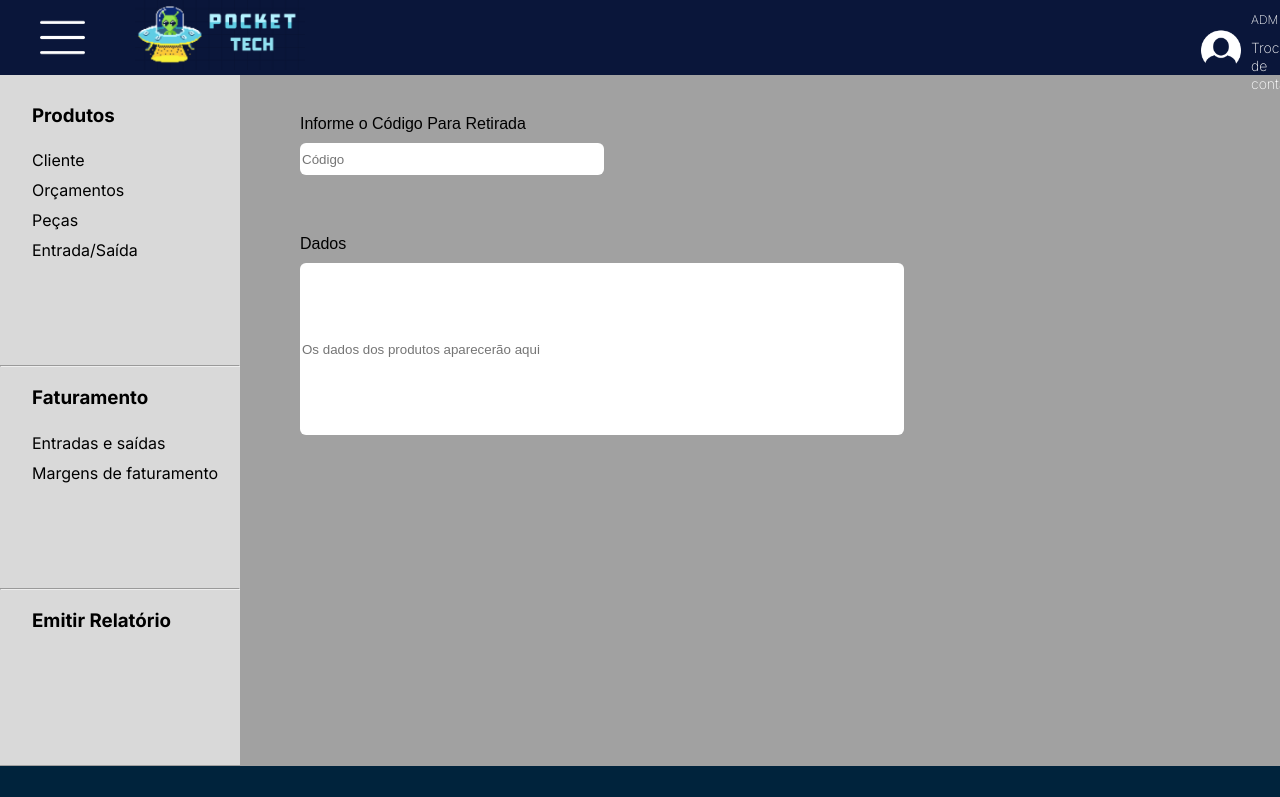
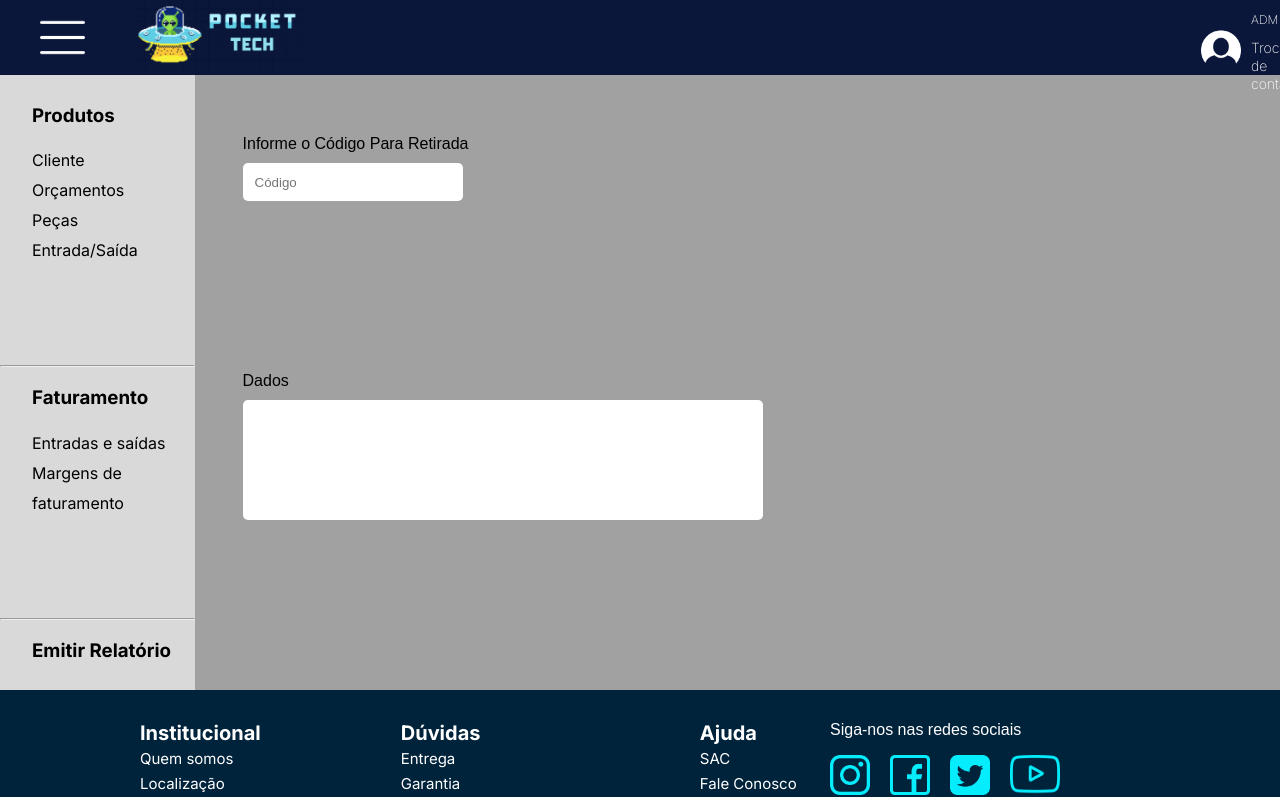
Before and after one commit to ManuelaLuchSilva/PocketTech, a Vue app: page /EntradaESaida in a window 1280 px wide. Shown: the top 797 px of the page. Built offline with nearby package versions, Linux system fonts and the light colour scheme; a web font is replaced by a local one.

Commit message:
Adicionar funcionalidade Entrada e Saida

```diff
--- a/src/components/EntradaESaida.vue
+++ b/src/components/EntradaESaida.vue
@@ -1,49 +1,128 @@
 <script setup>
+import { reactive } from 'vue'
 
+const form = reactive({
+  codigo: '',
+  dados: ''
+})
+
+const produtos = [
+  {
+    codigo: '12345',
+    descricao: 'Tela para iPhone 12',
+    quantidade: 5,
+    subDescricao: 'Tela original de alta qualidade para substituir a tela quebrada do iPhone 12. Inclui ferramentas de instalação.'
+  },
+  {
+    codigo: '67890',
+    descricao: 'Bateria para Samsung S21',
+    quantidade: 10,
+    subDescricao: 'Bateria de longa duração para Samsung S21, compatível com o modelo original. Inclui instruções de instalação.'
+  },
+  {
+    codigo: '11223',
+    descricao: 'Carregador USB-C',
+    quantidade: 7,
+    subDescricao: 'Carregador USB-C rápido para diversos modelos de smartphones. Inclui cabo de 1 metro.'
+  },
+  {
+    codigo: '44556',
+    descricao: 'Câmera Traseira para Xiaomi Mi 11',
+    quantidade: 8,
+    subDescricao: 'Câmera traseira de alta resolução para Xiaomi Mi 11. Perfeita para capturar fotos nítidas e vídeos de alta qualidade. Inclui suporte de instalação.'
+  },
+  {
+    codigo: '78901',
+    descricao: 'Fone de Ouvido Bluetooth',
+    quantidade: 15,
+    subDescricao: 'Fones de ouvido Bluetooth com cancelamento de ruído. Ideal para chamadas e música com som cristalino e conforto prolongado. Bateria de longa duração.'
+  },
+  {
+    codigo: '23456',
+    descricao: 'Suporte para Celular com Ventosa',
+    quantidade: 20,
+    subDescricao: 'Suporte para celular com ventosa para uso em carros. Mantém seu celular seguro e acessível enquanto dirige. Compatível com diversos modelos.'
+  },
+  {
+    codigo: '34567',
+    descricao: 'Película Protetora para Samsung Galaxy A52',
+    quantidade: 12,
+    subDescricao: 'Película protetora de vidro temperado para Samsung Galaxy A52. Protege a tela contra arranhões e impactos. Fácil de aplicar e não compromete a sensibilidade da tela.'
+  },
+  {
+    codigo: '45678',
+    descricao: 'Carregador Sem Fio Qi',
+    quantidade: 6,
+    subDescricao: 'Carregador sem fio Qi com design elegante e eficiente. Compatível com todos os dispositivos que suportam carregamento sem fio. Inclui cabo de alimentação.'
+  },
+  {
+    codigo: '56789',
+    descricao: 'Capinha de Silicone para iPhone 13',
+    quantidade: 18,
+    subDescricao: 'Capinha de silicone macio e durável para iPhone 13. Oferece proteção contra impactos e arranhões, com um toque confortável. Disponível em várias cores.'
+  },
+  {
+    codigo: '67891',
+    descricao: 'Adaptador USB para HDMI',
+    quantidade: 9,
+    subDescricao: 'Adaptador USB para HDMI que permite conectar seu dispositivo a uma tela externa. Ideal para apresentações e streaming em alta definição.'
+  }
+];
+
+
+const buscarDados = () => {
+  const produtoEncontrado = produtos.find((produto) => produto.codigo === form.codigo)
+  form.dados = produtoEncontrado
+    ? `Descrição: ${produtoEncontrado.descricao}<br>Quantidade: ${produtoEncontrado.quantidade}<br>${produtoEncontrado.subDescricao}`
+    : 'Produto não encontrado'
+}
 </script>
 
 <template>
-    <div class="codigo">
-        <label>Informe o Código Para Retirada</label>
-        <br>
-        <input type="text" placeholder="Código" class="preench1">
+  <div class="codigo">
+    <label>Informe o Código Para Retirada</label>
+    <div class="codInput">
+      <input v-model="form.codigo" type="text" placeholder="Código" @input="buscarDados" />
     </div>
-    <div class="dados">
-        <label>Dados</label>
-        <br>
-        <input type="text" placeholder="Os dados dos produtos aparecerão aqui" class="preench2">
+  </div>
+  <div class="dados">
+    <label>Dados</label>
+    <div class="dadosInput">
+      <p v-html="form.dados"></p>
     </div>
+  </div>
 </template>
 
 <style scoped>
-.codigo{
-    margin-left: 300px;
-    margin-top: 40px;
-}
-.preench1{
-    border: none;
-    border-radius: 6px;
-    min-width: 300px;
-    max-width: 300px;
-    min-height: 30px;
-    max-height: 30px;
-    margin-top: 10px;
+.codigo,
+.dados {
+  margin-bottom: 20px;
 }
 
-.dados{
-    margin-left: 300px;
-    margin-top: 60px;
+.codInput,
+.dadosInput {
+  background-color: #ffffff;
+  padding: 10px;
+  border-radius: 5px;
+  margin-top: 10px;
 }
 
-.preench2{
-    border: none;
-    border-radius: 6px;
-    min-width: 600px;
-    max-width: 600px;
-    min-height: 170px;
-    max-height: 170px;
-    margin-top: 10px;
+.codInput {
+  width: 200px;
 }
 
+.dadosInput {
+  width: 500px;
+  height: 100px;
+}
+.dadosInput input {
+  height: 100%;
+}
 
+input {
+  border: 0;
+  width: 100%;
+  box-sizing: border-box;
+  overflow-wrap: break-word;
+}
 </style>
--- a/src/views/PagEntraESaida.vue
+++ b/src/views/PagEntraESaida.vue
@@ -1,30 +1,30 @@
 <script setup>
-import NavbarAdm from '@/components/NavbarAdm.vue';
-import EntradaESaida from '@/components/EntradaESaida.vue';
-import FooterBar from '@/components/FooterBar.vue';
-import SidebarAdm from '@/components/SidebarAdm.vue';
+import NavbarAdm from '@/components/NavbarAdm.vue'
+import EntradaESaida from '@/components/EntradaESaida.vue'
+import FooterBar from '@/components/FooterBar.vue'
+import SidebarAdm from '@/components/SidebarAdm.vue'
 </script>
 
 <template>
-<NavbarAdm />
-<SidebarAdm class="sideBar" />
-<EntradaESaida class="EES" />
-<FooterBar class="footerBar" />
+  <NavbarAdm />
+  <div class="container">
+    <SidebarAdm />
+    <section class="content">
+      <EntradaESaida />
+    </section>
+  </div>
+  <FooterBar class="footerBar" />
 </template>
 
 <style scoped>
-.sideBar{
-    position: absolute;
-    min-height: 670px;
+.container {
+  display: flex;
+  width: auto;
 }
 
-.ESS{
-    position: relative;
-}
-
-.footerBar{
-    margin-top: 331px;
-}
-
-
-</style>
+.content {
+  margin-top: 60px;
+  margin-left: 3rem;
+  display: grid;
+  width: 100%;
+}</style>
```
